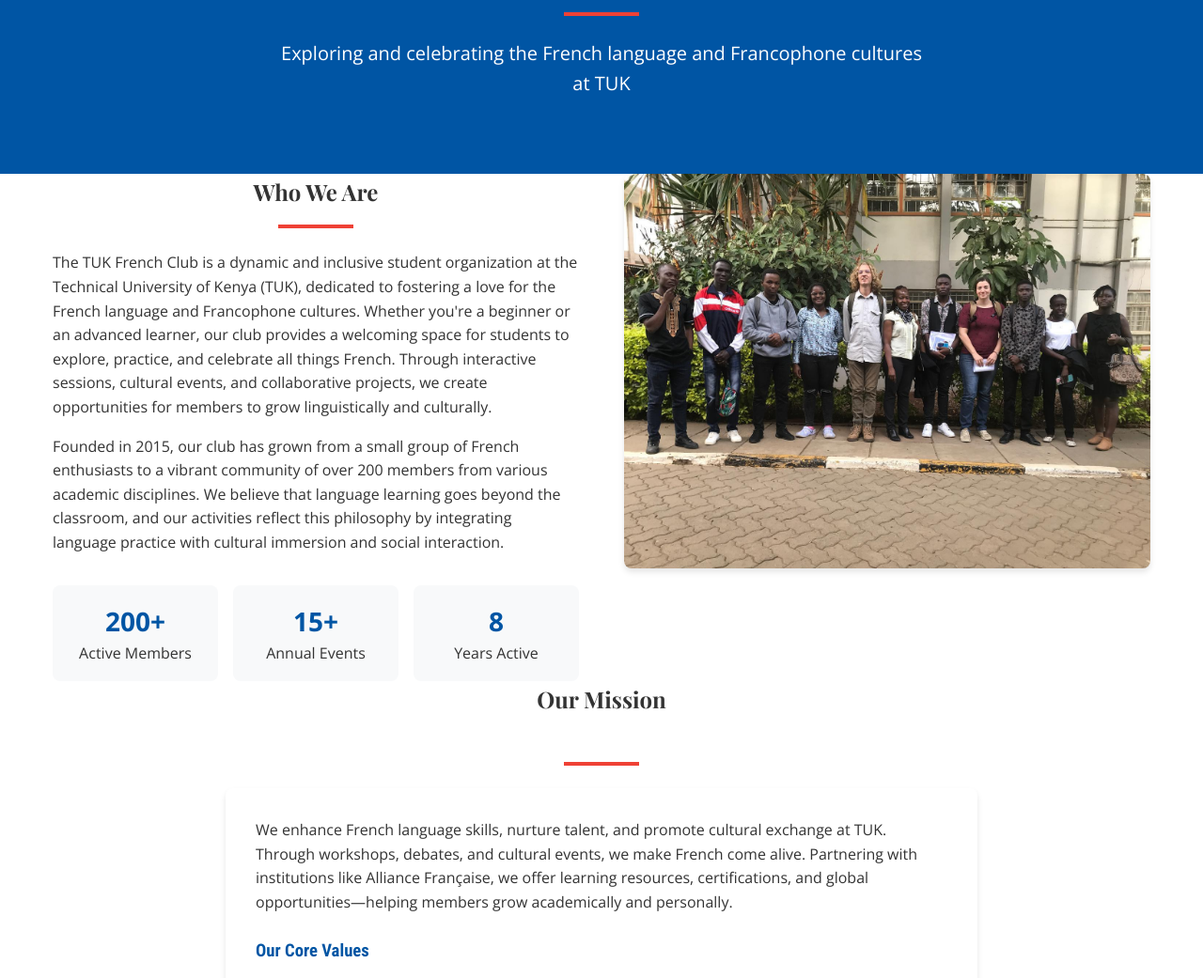
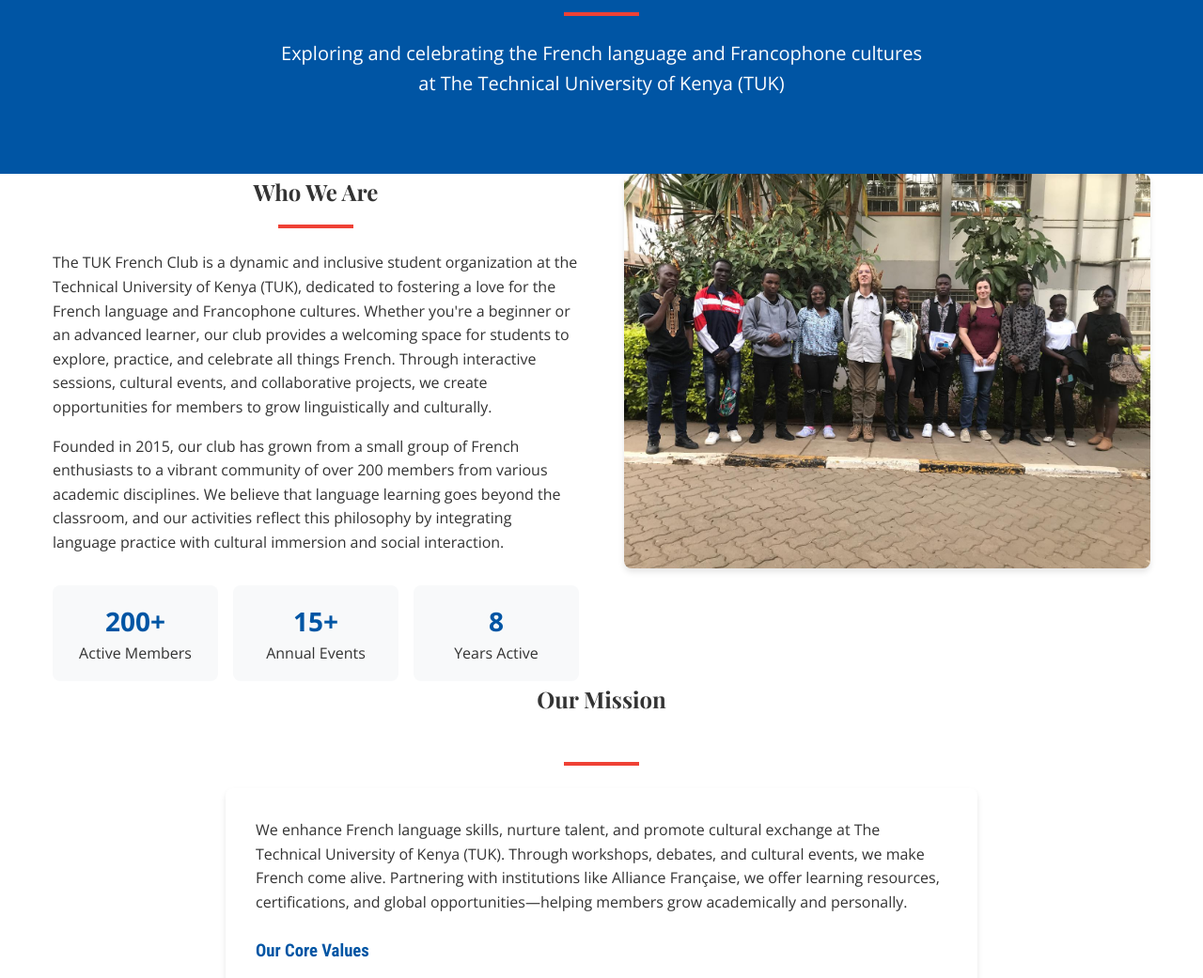
Before and after one commit to anyangumajimbo/TUK_FRENCH_CLUB, a plain HTML site: page pages/about.html in a window 1280 px wide. Shown: the part 219-1260 px from the top of the page at 94% size. Drawn offline with nearby package versions, Linux system fonts and the light colour scheme.

Commit message:
fix: update image path and standardize university name

```diff
--- a/pages/about.html
+++ b/pages/about.html
@@ -58,7 +58,7 @@
       <div class="container">
         <h1>About Our Club</h1>
         <div class="divider"></div>
-        <p>Exploring and celebrating the French language and Francophone cultures at TUK</p>
+        <p>Exploring and celebrating the French language and Francophone cultures at The Technical University of Kenya (TUK)</p>
       </div>
     </section>
 
@@ -95,7 +95,7 @@
           </div>
 
           <div class="about-image">
-            <img src="/images/gallery/hero/hero.jpg" alt="Students learning French in classroom">
+            <img src="../images/gallery/hero/hero.jpg" alt="Students learning French in classroom">
           </div>
         </div>
       </div>
@@ -110,7 +110,7 @@
 
           <div class="mission-card">
             <p>
-              We enhance French language skills, nurture talent, and promote cultural exchange at TUK. Through workshops, debates, and cultural events, we make French come alive. Partnering with institutions like Alliance Française, we offer learning resources, certifications, and global opportunities—helping members grow academically and personally.
+              We enhance French language skills, nurture talent, and promote cultural exchange at The Technical University of Kenya (TUK). Through workshops, debates, and cultural events, we make French come alive. Partnering with institutions like Alliance Française, we offer learning resources, certifications, and global opportunities—helping members grow academically and personally.
             </p>
 
             <h3 style="color: var(--primary); font-family: 'Roboto Condensed', sans-serif; margin-top: 1.5rem; margin-bottom: 1rem;">Our Core Values</h3>
```
